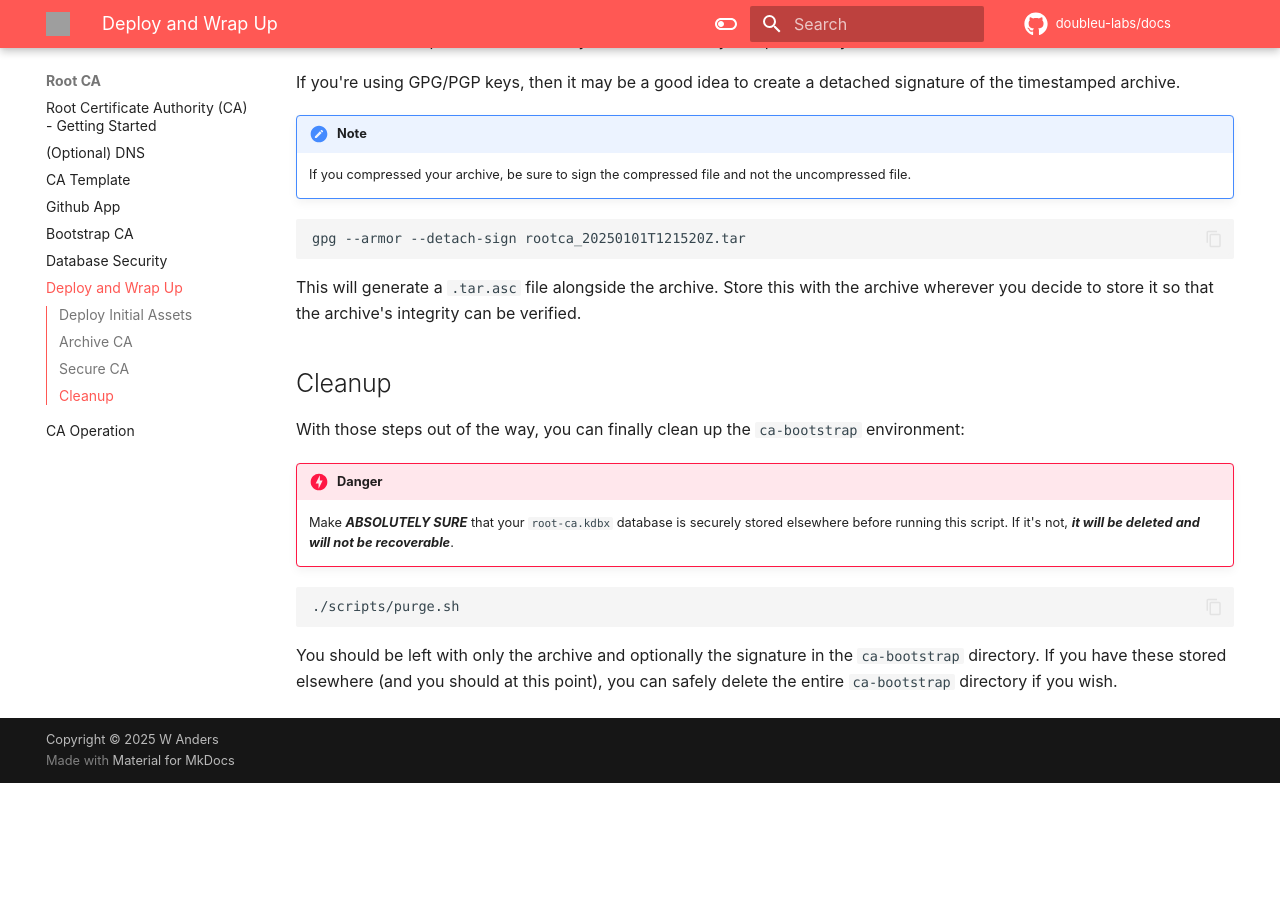
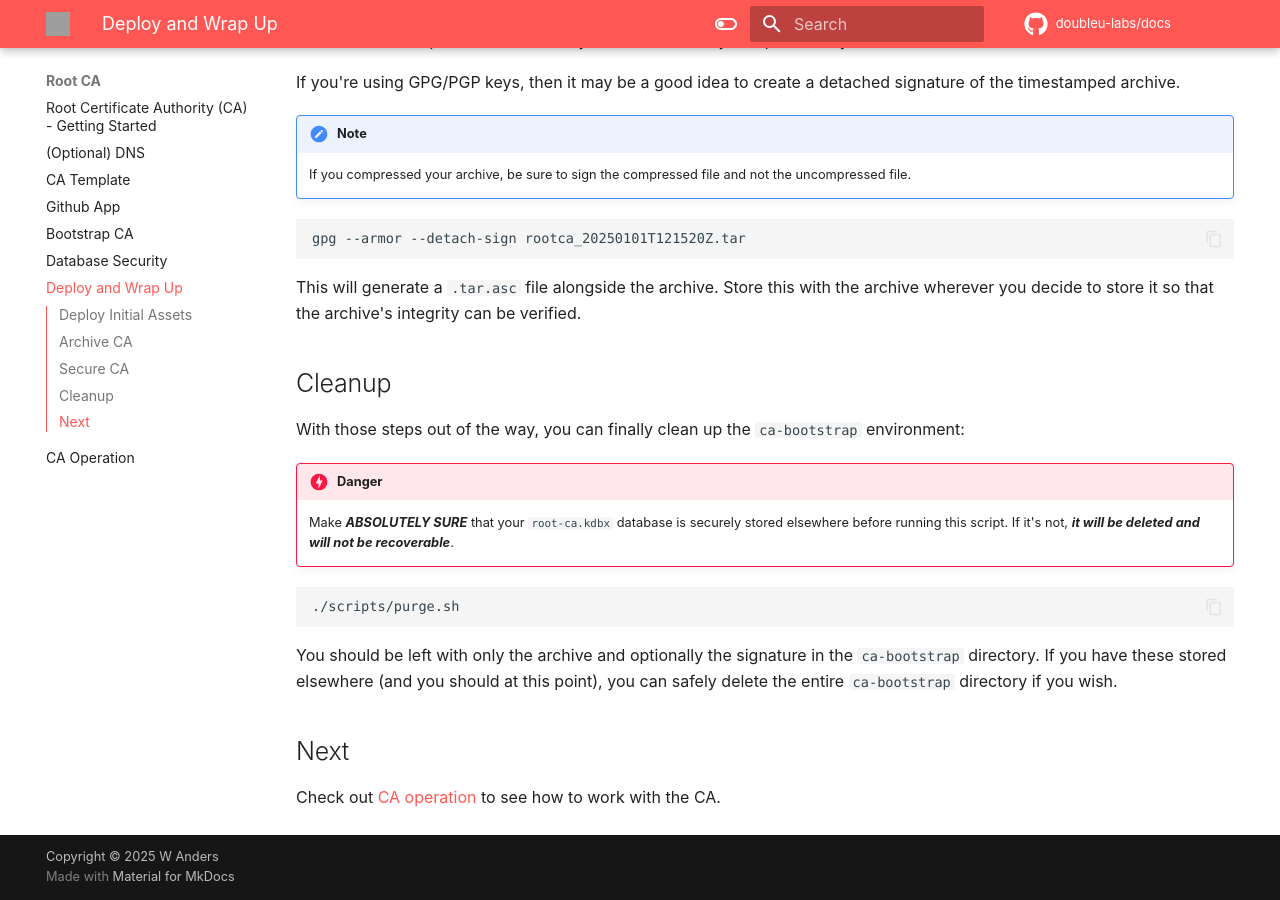
Before and after one commit to doubleu-labs/docs, an MkDocs documentation site: the page built from docs/root_ca/deploy_wrap_up.md, in a window 1280 px wide and 900 px high, scrolled down 1023 px. Built offline with MkDocs 1.6.1 and Material for MkDocs 9.7.7, drawn with Linux system fonts in a browser that asks for light colours; comment, search, counter and statistics services are not loaded; before the commit the page ends 1806 px from its top, so only the background shows below that; grey boxes are pictures that could not be loaded.

Commit message:
fixed rootca navigation links

```diff
--- a/docs/root_ca/deploy_wrap_up.md
+++ b/docs/root_ca/deploy_wrap_up.md
@@ -78,3 +78,7 @@ You should be left with only the archive and optionally the signature in the
 `ca-bootstrap` directory. If you have these stored elsewhere (and you should at
 this point), you can safely delete the entire `ca-bootstrap` directory if you
 wish.
+
+## Next
+
+Check out [CA operation](./operation.md) to see how to work with the CA.
```
Also changed, not shown: docs/root_ca/database_security/index.md (+1 -1 lines).
